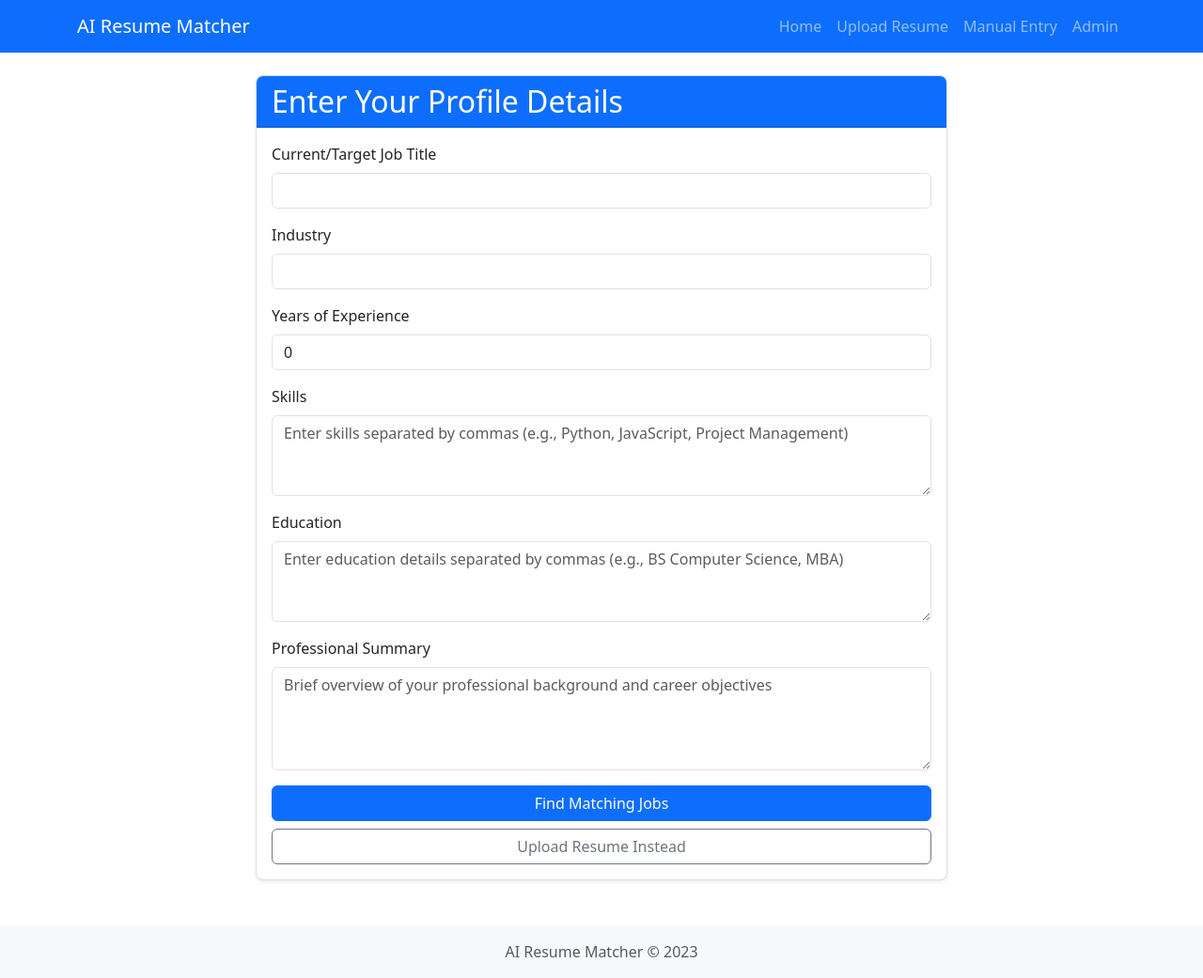
After one commit to sahermuhamed1/FitHire-AI, a Flask app: template app/templates/manual_entry.html in a window 1280 px wide. The commit adds this page. Shown: the whole page at 94% size. Run offline with Flask 2, Linux system fonts and the light colour scheme; the template is opened without the code that fills it, so the values that code supplies are empty; some libraries are stand-ins or nearby versions.

Commit message:
manual processing instead of resume (Needs BugFix!)

```diff
--- a/app/templates/base.html
+++ b/app/templates/base.html
@@ -29,6 +29,10 @@
                     <li class="nav-item">
                         <a class="nav-link {% if request.path == url_for('main.upload_resume') %}active{% endif %}"
                            href="{{ url_for('main.upload_resume') }}">Upload Resume</a>
+                    </li>
+                    <li class="nav-item">
+                        <a class="nav-link {% if request.path == url_for('main.manual_entry') %}active{% endif %}"
+                           href="{{ url_for('main.manual_entry') }}">Manual Entry</a>
                     </li>
                     <li class="nav-item">
                         <a class="nav-link {% if request.path.startswith('/admin') %}active{% endif %}"
--- /dev/null
+++ b/app/templates/manual_entry.html
@@ -0,0 +1,60 @@
+{% extends 'base.html' %}
+
+{% block title %}Manual Resume Entry - AI Resume Matcher{% endblock %}
+
+{% block content %}
+<div class="row justify-content-center">
+    <div class="col-md-8">
+        <div class="card">
+            <div class="card-header bg-primary text-white">
+                <h2 class="card-title mb-0">Enter Your Profile Details</h2>
+            </div>
+            <div class="card-body">
+                <form method="post">
+                    <!-- Basic Info -->
+                    <div class="mb-3">
+                        <label for="job_title" class="form-label">Current/Target Job Title</label>
+                        <input type="text" class="form-control" id="job_title" name="job_title" required>
+                    </div>
+
+                    <div class="mb-3">
+                        <label for="industry" class="form-label">Industry</label>
+                        <input type="text" class="form-control" id="industry" name="industry">
+                    </div>
+
+                    <!-- Experience -->
+                    <div class="mb-3">
+                        <label for="years_experience" class="form-label">Years of Experience</label>
+                        <input type="number" class="form-control" id="years_experience" name="years_experience" min="0" value="0">
+                    </div>
+
+                    <!-- Skills -->
+                    <div class="mb-3">
+                        <label for="skills" class="form-label">Skills</label>
+                        <textarea class="form-control" id="skills" name="skills" rows="3" placeholder="Enter skills separated by commas (e.g., Python, JavaScript, Project Management)" required></textarea>
+                    </div>
+
+                    <!-- Education -->
+                    <div class="mb-3">
+                        <label for="education" class="form-label">Education</label>
+                        <textarea class="form-control" id="education" name="education" rows="3" placeholder="Enter education details separated by commas (e.g., BS Computer Science, MBA)"></textarea>
+                    </div>
+
+                    <!-- Professional Summary -->
+                    <div class="mb-3">
+                        <label for="summary" class="form-label">Professional Summary</label>
+                        <textarea class="form-control" id="summary" name="summary" rows="4" placeholder="Brief overview of your professional background and career objectives"></textarea>
+                    </div>
+
+                    <div class="d-grid gap-2">
+                        <button type="submit" class="btn btn-primary">Find Matching Jobs</button>
+                        <a href="{{ url_for('main.upload_resume') }}" class="btn btn-outline-secondary">
+                            Upload Resume Instead
+                        </a>
+                    </div>
+                </form>
+            </div>
+        </div>
+    </div>
+</div>
+{% endblock %}
```
Also changed, not shown: app/models/manual_processor.py (added, +62 -0 lines), app/routes.py (+40 -0 lines), app/templates/index.html (+23 -3 lines), app/jobs.db, 2 other files.
